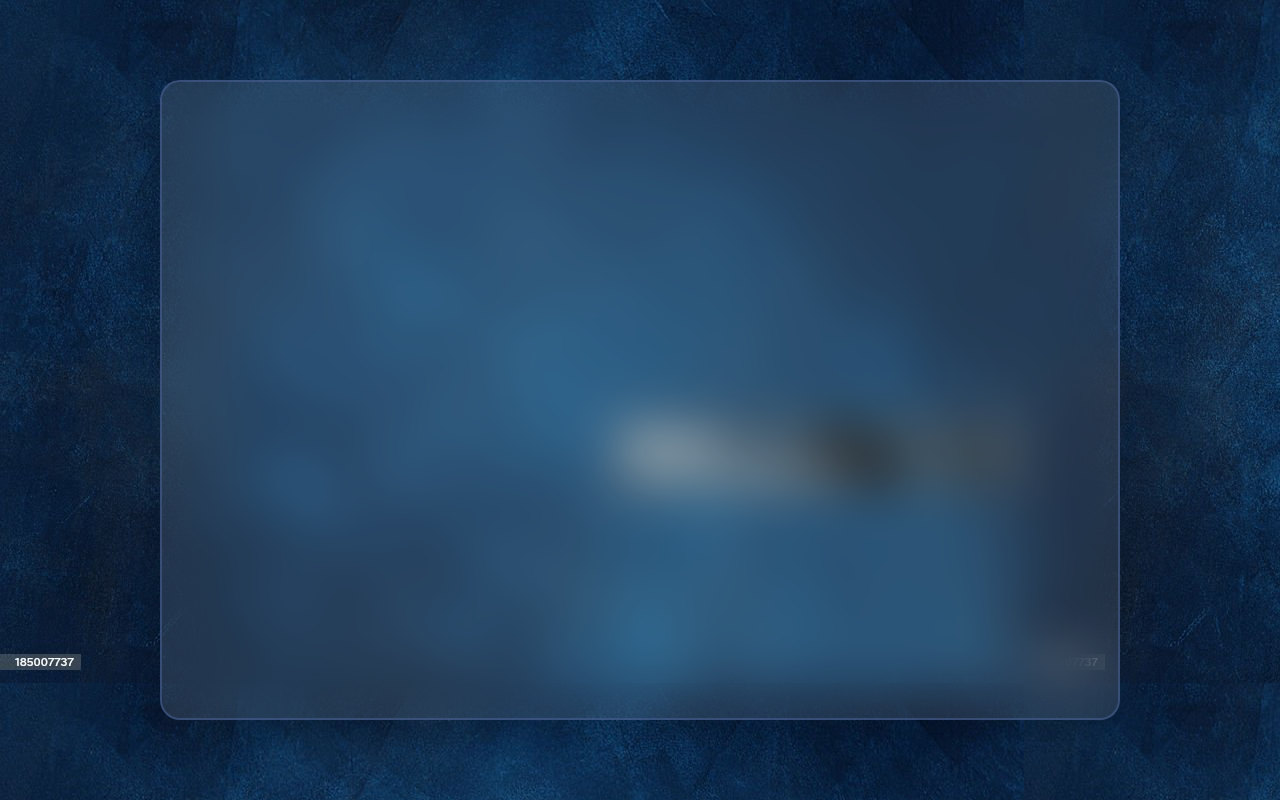
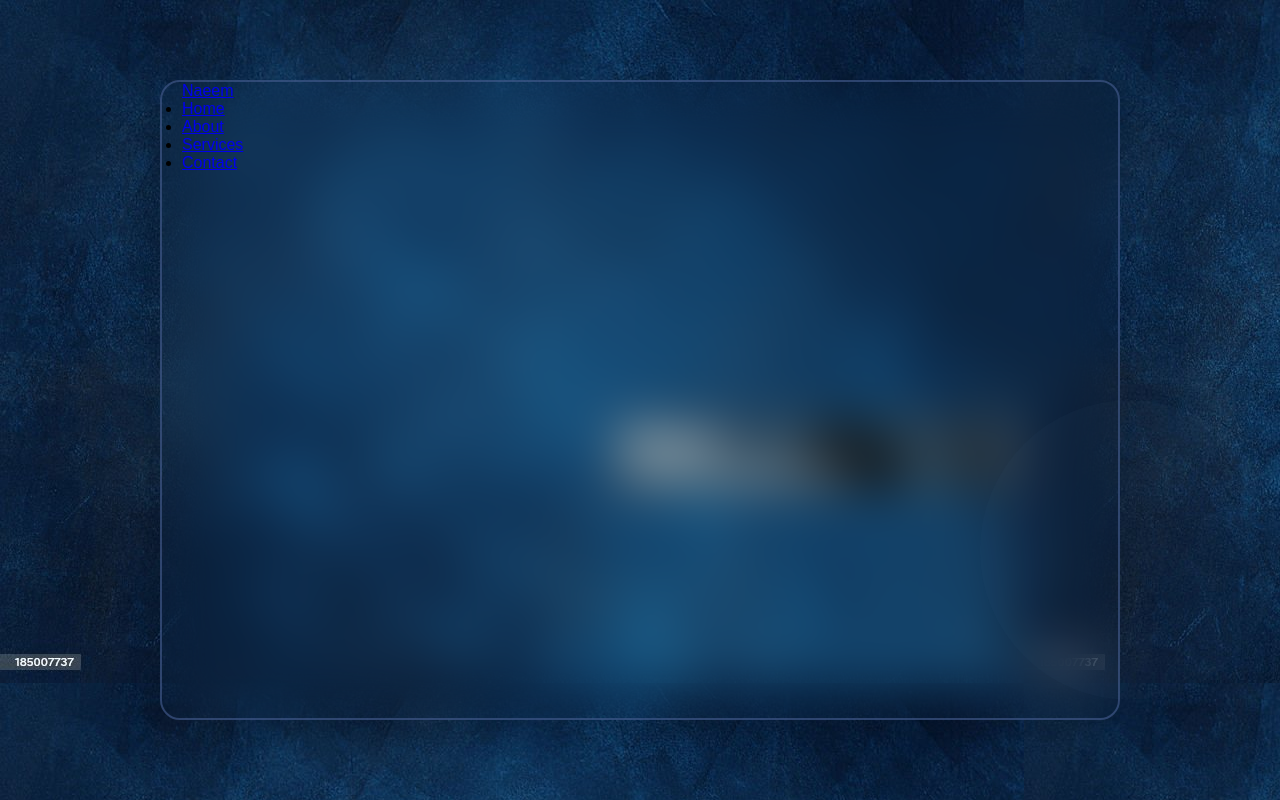
Before and after one commit to naeem-web84/my-portfilio, a plain HTML site: page index.html in a window 1280 px wide. Drawn offline with Linux system fonts and the light colour scheme.

Commit message:
Nav bar design

```diff
--- a/index.html
+++ b/index.html
@@ -1,17 +1,29 @@
 <!DOCTYPE html>
 <html lang="en">
+
 <head>
     <meta charset="UTF-8">
     <meta name="viewport" content="width=device-width, initial-scale=1.0">
     <link rel="stylesheet" href="style.css">
     <title>Naeems Portfolio</title>
 </head>
+
 <body>
     <div class="container">
 
         <div class="box">
+            <nav>
+                <a href="#">Naeem</a>
+                <ul>
+                    <li><a href="#">Home</a></li>
+                    <li><a href="#">About</a></li>
+                    <li><a href="#">Services</a></li>
+                    <li><a href="#">Contact</a></li>
+                </ul>
+            </nav>
 
         </div>
     </div>
 </body>
+
 </html>
--- a/style.css
+++ b/style.css
@@ -19,7 +19,7 @@
     height: 80vh;
     width: 75%;
     padding: 0 20px;
-    background-color: rgba(255, 255, 255, 0.1);
+    background-color: rgba(189, 191, 197, 0);
     /* z-index: 10; */
     border: 2px solid rgba(72, 95, 145, 0.607);
     border-radius: 20px;
@@ -31,4 +31,9 @@
 .container::after{
     content: '';
     position: absolute;
+    height: 300px;
+    width: 300px;
+    background: #4f6e980e;
+    transform: translate(490px,150px);
+    border-radius: 50%;
 }
```
